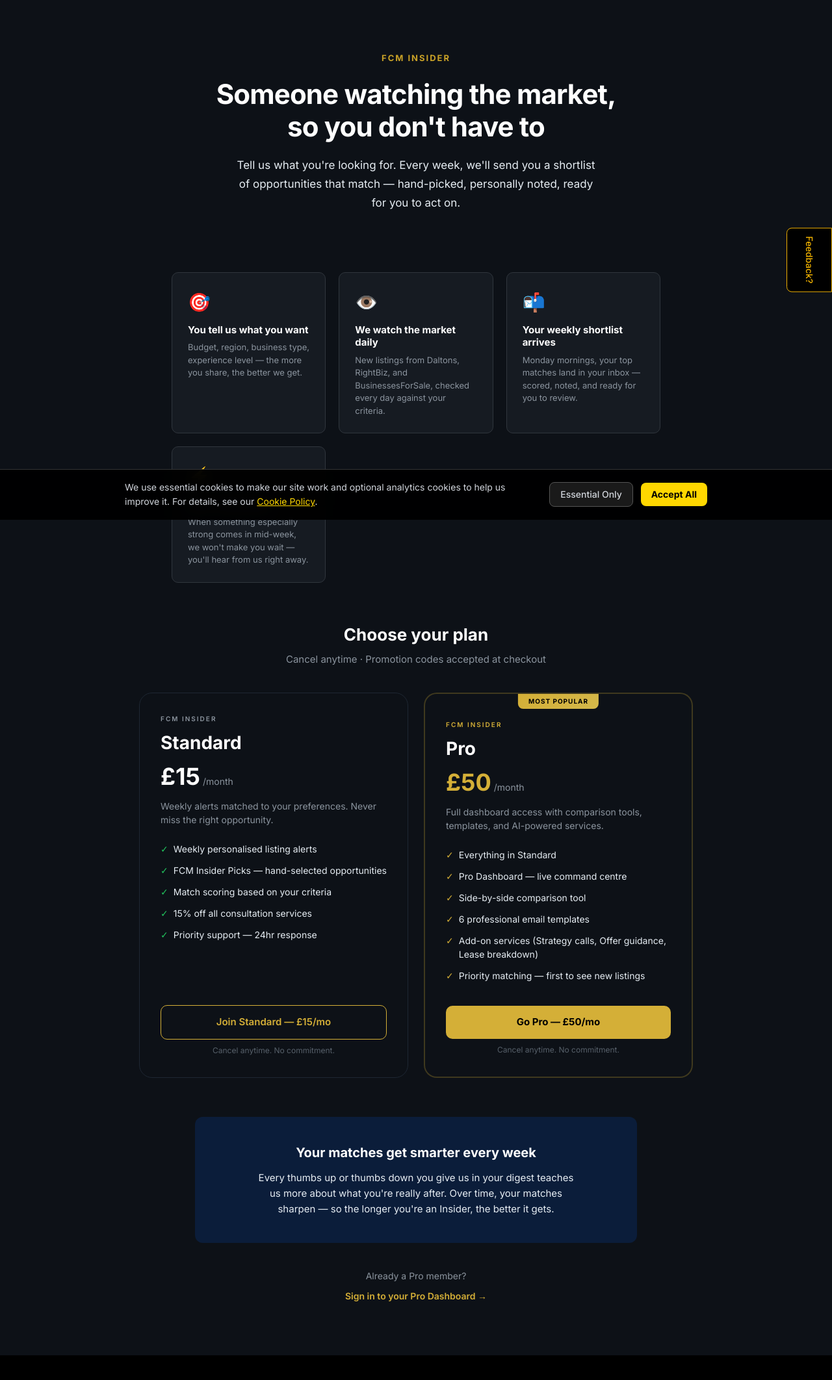
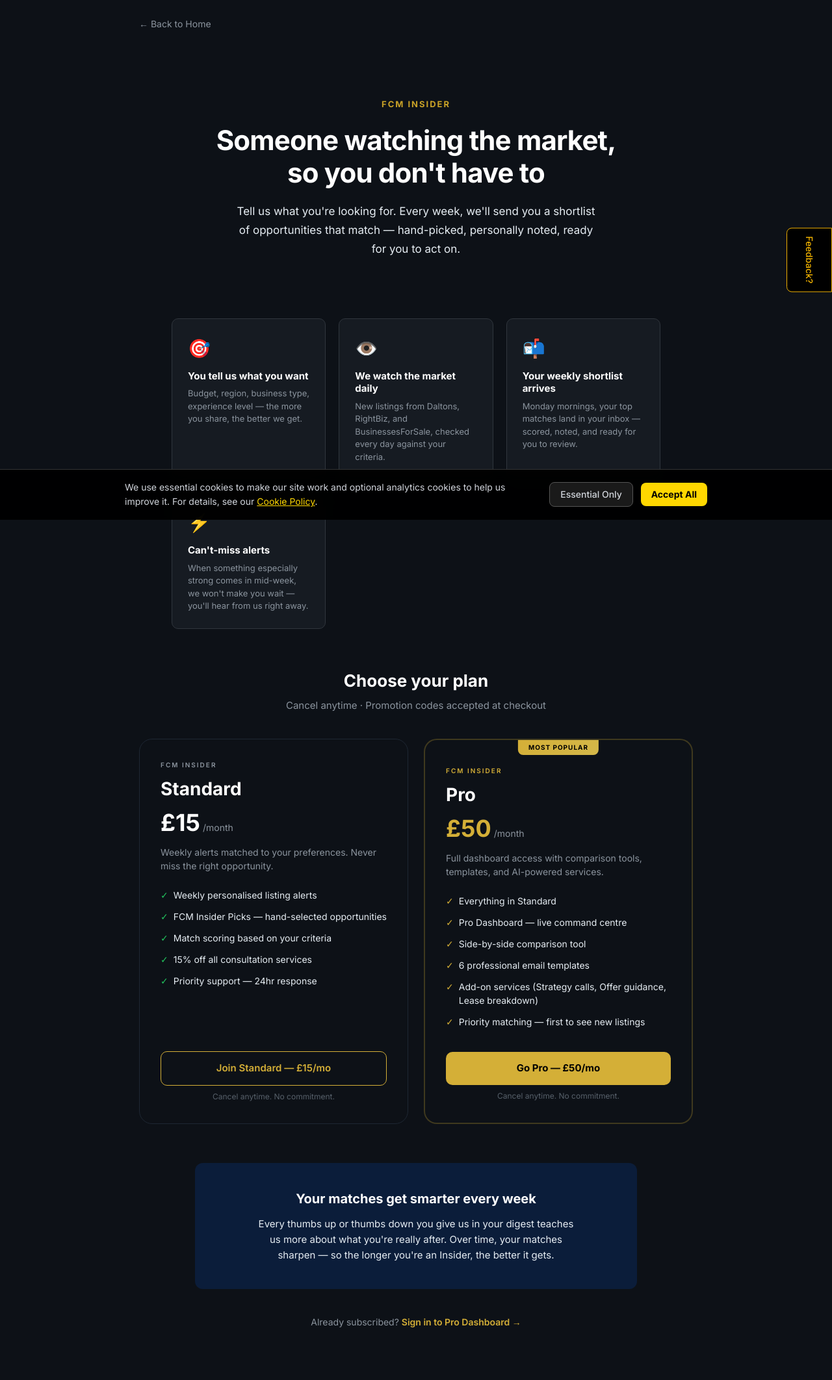
Before and after one commit to agentmicky23-collab/fcm-intelligence-reports, a Next.js app: page /insider in a window 1280 px wide. Shown: the whole page at 65% size. Before the commit the page ends 2086 px from the top, so only its background shows below. Built offline with nearby package versions, Linux system fonts and the light colour scheme.

Commit message:
Add navigation and login link to Insider subscription page

```diff
--- a/app/insider/InsiderClient.tsx
+++ b/app/insider/InsiderClient.tsx
@@ -645,6 +645,12 @@ function InsiderContent() {
 
   return (
     <div style={{ background: BRAND.dark, minHeight: '100vh', color: BRAND.textPrimary }}>
+      {/* Back nav */}
+      <div style={{ padding: '24px 24px 0', maxWidth: 900, margin: '0 auto' }}>
+        <a href="/" style={{ display: 'inline-flex', alignItems: 'center', gap: '8px', color: '#8b949e', fontSize: '14px', textDecoration: 'none', marginBottom: '24px' }}>
+          ← Back to Home
+        </a>
+      </div>
       {/* Feedback banner */}
       {feedbackBanner && (
         <div style={{
@@ -713,16 +719,11 @@ function InsiderContent() {
         </p>
       </section>
 
-      {/* Already a Pro member? */}
+      {/* Already subscribed? Login link */}
       <section style={{ padding: '0 24px 80px', textAlign: 'center' }}>
-        <p style={{ fontSize: 14, color: BRAND.textSecondary, marginBottom: 8 }}>
-          Already a Pro member?
+        <p style={{ fontSize: '14px', color: '#8b949e', textAlign: 'center', marginTop: '16px' }}>
+          Already subscribed? <a href="/pro" style={{ color: '#D4AF37', textDecoration: 'none', fontWeight: 600 }}>Sign in to Pro Dashboard →</a>
         </p>
-        <a href="/pro" style={{
-          color: BRAND.goldPro, fontWeight: 600, fontSize: 14, textDecoration: 'none',
-        }}>
-          Sign in to your Pro Dashboard →
-        </a>
       </section>
 
       {/* Preferences Modal */}
```
